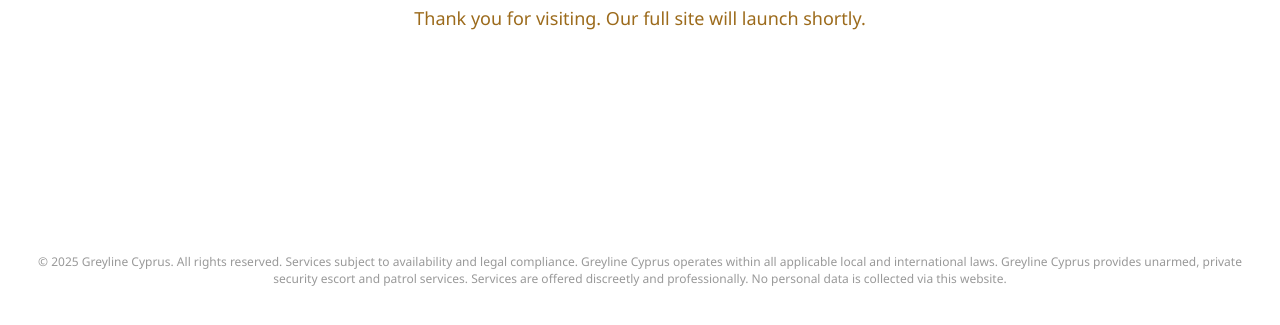
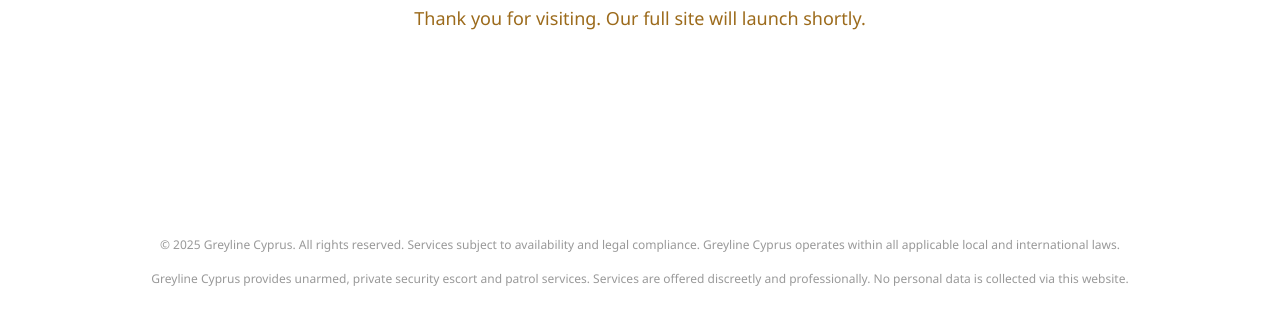
Before and after one commit to Theboss19821982/GREYLINE-CYPRUS, a plain HTML site: page index.html in a window 1280 px wide. Both pictures are taken after a click on the element "🇬🇧". Shown: the part 453-778 px from the top of the page. Drawn offline with Linux system fonts and the light colour scheme.

Commit message:
Update index.html

```diff
--- a/index.html
+++ b/index.html
@@ -1,8 +1,8 @@
 <!DOCTYPE html>
 <html lang="en">
 <head>
-  <meta charset="UTF-8">
-  <meta name="viewport" content="width=device-width, initial-scale=1.0">
+  <meta charset="UTF-8" />
+  <meta name="viewport" content="width=device-width, initial-scale=1.0" />
   <title>Greyline Cyprus – Coming Soon</title>
   <style>
     body {
@@ -63,7 +63,7 @@
   <p id="message">Thank you for visiting. Our full site will launch shortly.</p>
 
   <footer id="footer">
-   © 2025 Greyline Cyprus. All rights reserved. Services subject to availability and legal compliance. Greyline Cyprus operates within all applicable local and international laws.
+    © 2025 Greyline Cyprus. All rights reserved. Services subject to availability and legal compliance. Greyline Cyprus operates within all applicable local and international laws.<br><br>
     Greyline Cyprus provides unarmed, private security escort and patrol services. Services are offered discreetly and professionally. No personal data is collected via this website.
   </footer>
 
@@ -83,21 +83,19 @@
         title: "האתר יעלה בקרוב",
         message: "תודה שביקרתם. האתר המלא יעלה בקרוב.",
         footer: "Greyline Cyprus מספקת שירותי ליווי וסיור פרטיים ללא נשק, בהתאם לחוק המקומי. אתר זה אינו אוסף נתונים אישיים."
+      },
+      en: {
+        title: "Site Coming Soon",
+        message: "Thank you for visiting. Our full site will launch shortly.",
+        footer: "© 2025 Greyline Cyprus. All rights reserved. Services subject to availability and legal compliance. Greyline Cyprus operates within all applicable local and international laws.<br><br>Greyline Cyprus provides unarmed, private security escort and patrol services. Services are offered discreetly and professionally. No personal data is collected via this website."
       }
     };
 
     function setLanguage(lang) {
-      const t = translations[lang];
-      if (t) {
-        document.getElementById("title").textContent = t.title;
-        document.getElementById("message").textContent = t.message;
-        document.getElementById("footer").textContent = t.footer;
-      } else {
-        document.getElementById("title").textContent = "Site Coming Soon";
-        document.getElementById("message").textContent = "Thank you for visiting. Our full site will launch shortly.";
-        document.getElementById("footer").textContent = "© 2025 Greyline Cyprus. All rights reserved. Services subject to availability and legal compliance. Greyline Cyprus operates within all applicable local and international laws.
-    Greyline Cyprus provides unarmed, private security escort and patrol services. Services are offered discreetly and professionally. No personal data is collected via this website.";
-      }
+      const t = translations[lang] || translations.en;
+      document.getElementById("title").textContent = t.title;
+      document.getElementById("message").textContent = t.message;
+      document.getElementById("footer").innerHTML = t.footer;
     }
   </script>
 </body>
```
